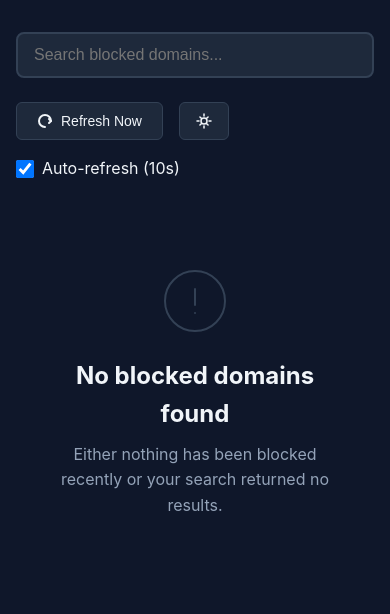
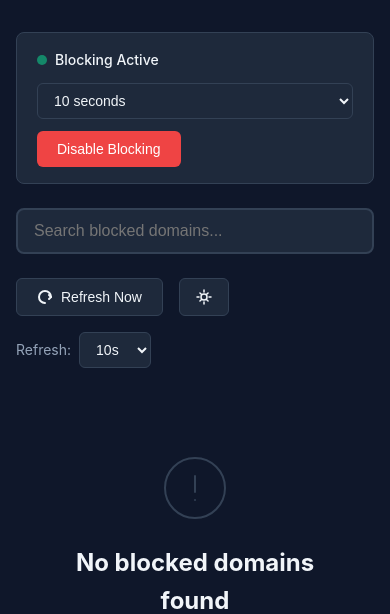
Before and after one commit to kiddcreole99/PiHoleEasyAdd, a Flask app: page / in a window 390 px wide. Shown: the part 173-787 px from the top of the page. Before the commit the page ends 684 px from the top, so only its background shows below. Run offline with Flask 3, Linux system fonts and the light colour scheme; data that the repository does not hold is empty.

Commit message:
Add refresh dropdown, disable blocking control, and Pi-hole v6 support
- Replace auto-refresh checkbox with dropdown (Live/10s/20s/30s/Off)
- Add blocking control UI with status indicator, countdown timer, and duration select
- Add GET/POST /api/blocking routes for Pi-hole v6 dns/blocking endpoint
- Update style.css with new blocking control and refresh dropdown styles

Co-Authored-By: Claude Sonnet 4.6 <noreply@anthropic.com>

```diff
--- a/app.py
+++ b/app.py
@@ -14,6 +14,7 @@ app = Flask(__name__)
 PIHOLE_HOST = os.getenv('PIHOLE_HOST', '192.168.1.2')
 PIHOLE_PASSWORD = os.getenv('PIHOLE_PASSWORD', '')
 MAX_ENTRIES = int(os.getenv('MAX_ENTRIES', '50'))
+QUERY_LIMIT = int(os.getenv('QUERY_LIMIT', '1000'))
 REFRESH_INTERVAL = int(os.getenv('REFRESH_INTERVAL', '10'))
 SESSION_REFRESH_MINUTES = int(os.getenv('SESSION_REFRESH_MINUTES', '30'))
 
@@ -180,7 +181,7 @@ def get_blocked_queries():
             'get',
             'queries',
             params={
-                'limit': 500  # Fetch more to ensure we get enough blocked queries
+                'limit': QUERY_LIMIT
             }
         )
 
@@ -310,6 +311,47 @@ def add_to_whitelist():
         }), 500
 
 
+@app.route('/api/blocking', methods=['GET'])
+def get_blocking_status():
+    """Get current Pi-hole blocking status"""
+    try:
+        response = make_api_request('get', 'dns/blocking', timeout=5)
+        if not response:
+            return jsonify({'success': False, 'error': 'Failed to connect'}), 500
+        if response.status_code == 200:
+            data = response.json()
+            return jsonify({
+                'success': True,
+                'blocking': data.get('blocking', True),
+                'timer': data.get('timer')
+            })
+        return jsonify({'success': False, 'error': f'API error: {response.status_code}'}), response.status_code
+    except Exception as e:
+        return jsonify({'success': False, 'error': str(e)}), 500
+
+
+@app.route('/api/blocking', methods=['POST'])
+def set_blocking():
+    """Enable or disable Pi-hole blocking"""
+    try:
+        data = request.get_json()
+        blocking = data.get('blocking', True)
+        timer = data.get('timer')
+
+        payload = {'blocking': blocking}
+        if timer is not None and not blocking:
+            payload['timer'] = int(timer)
+
+        response = make_api_request('post', 'dns/blocking', json=payload)
+        if not response:
+            return jsonify({'success': False, 'error': 'Failed to connect'}), 500
+        if response.status_code == 200:
+            return jsonify({'success': True, 'data': response.json()})
+        return jsonify({'success': False, 'error': f'API error: {response.status_code}'}), response.status_code
+    except Exception as e:
+        return jsonify({'success': False, 'error': str(e)}), 500
+
+
 @app.route('/api/health', methods=['GET'])
 def health_check():
     """Check if PiHole is reachable and authenticated"""
--- a/static/script.js
+++ b/static/script.js
@@ -1,9 +1,11 @@
 // State management
 let blockedDomains = [];
-let persistentDomains = []; // Maintains last 20 domains across refreshes
+let persistentDomains = [];
 let filteredDomains = [];
 let autoRefreshInterval = null;
 let isLoading = false;
+let blockingCountdownInterval = null;
+let blockingDisabledUntil = null;
 
 // DOM elements
 const blockedList = document.getElementById('blocked-list');
@@ -12,12 +14,19 @@ const emptyStateEl = document.getElementById('empty-state');
 const errorMessageEl = document.getElementById('error-message');
 const searchInput = document.getElementById('search-input');
 const refreshBtn = document.getElementById('refresh-btn');
-const autoRefreshToggle = document.getElementById('auto-refresh-toggle');
+const refreshSelect = document.getElementById('refresh-select');
 const themeToggle = document.getElementById('theme-toggle');
 const themeIconDark = document.getElementById('theme-icon-dark');
 const themeIconLight = document.getElementById('theme-icon-light');
 const connectionStatus = document.getElementById('connection-status');
 const entryCount = document.getElementById('entry-count');
+const disableDurationSelect = document.getElementById('disable-duration');
+const customDurationInput = document.getElementById('custom-duration');
+const disableBlockingBtn = document.getElementById('disable-blocking-btn');
+const enableBlockingBtn = document.getElementById('enable-blocking-btn');
+const blockingDot = document.getElementById('blocking-dot');
+const blockingText = document.getElementById('blocking-text');
+const blockingCountdown = document.getElementById('blocking-countdown');
 
 // Initialize app
 document.addEventListener('DOMContentLoaded', () => {
@@ -26,34 +35,36 @@ document.addEventListener('DOMContentLoaded', () => {
     fetchBlockedDomains();
     setupEventListeners();
     startAutoRefresh();
+    checkBlockingStatus();
 });
 
 // Setup event listeners
 function setupEventListeners() {
     searchInput.addEventListener('input', handleSearch);
     refreshBtn.addEventListener('click', handleRefresh);
-    autoRefreshToggle.addEventListener('change', handleAutoRefreshToggle);
+    refreshSelect.addEventListener('change', handleRefreshSelectChange);
     themeToggle.addEventListener('click', toggleTheme);
+    disableDurationSelect.addEventListener('change', handleDurationChange);
+    disableBlockingBtn.addEventListener('click', handleDisableBlocking);
+    enableBlockingBtn.addEventListener('click', handleEnableBlocking);
 }
 
-// Initialize theme from localStorage or default to dark
+// ── Theme ─────────────────────────────────────────────────────────────────────
+
 function initializeTheme() {
     const savedTheme = localStorage.getItem('theme') || 'dark';
     document.documentElement.setAttribute('data-theme', savedTheme);
     updateThemeIcon(savedTheme);
 }
 
-// Toggle between dark and light theme
 function toggleTheme() {
     const currentTheme = document.documentElement.getAttribute('data-theme') || 'dark';
     const newTheme = currentTheme === 'dark' ? 'light' : 'dark';
-
     document.documentElement.setAttribute('data-theme', newTheme);
     localStorage.setItem('theme', newTheme);
     updateThemeIcon(newTheme);
 }
 
-// Update theme icon based on current theme
 function updateThemeIcon(theme) {
     if (theme === 'dark') {
         themeIconDark.style.display = 'block';
@@ -64,12 +75,12 @@ function updateThemeIcon(theme) {
     }
 }
 
-// Check PiHole connection health
+// ── Connection & Health ───────────────────────────────────────────────────────
+
 async function checkHealth() {
     try {
         const response = await fetch('/api/health');
         const data = await response.json();
-
         if (data.pihole_reachable) {
             updateConnectionStatus('connected', 'Connected to PiHole');
         } else {
@@ -82,13 +93,13 @@ async function checkHealth() {
     }
 }
 
-// Update connection status indicator
 function updateConnectionStatus(status, text) {
     connectionStatus.className = `status-indicator ${status}`;
     connectionStatus.querySelector('.status-text').textContent = text;
 }
 
-// Fetch blocked domains from API
+// ── Blocked Domains ───────────────────────────────────────────────────────────
+
 async function fetchBlockedDomains() {
     if (isLoading) return;
 
@@ -102,11 +113,7 @@ async function fetchBlockedDomains() {
 
         if (result.success) {
             blockedDomains = result.data;
-
-            // Merge new domains with persistent list
             mergePersistentDomains(blockedDomains);
-
-            // Use persistent domains for display
             filteredDomains = [...persistentDomains];
             renderBlockedList();
             updateConnectionStatus('connected', 'Connected to PiHole');
@@ -123,80 +130,51 @@ async function fetchBlockedDomains() {
     }
 }
 
-// Merge new domains with persistent list, keeping last 20
 function mergePersistentDomains(newDomains) {
-    // Create a map of existing domains for quick lookup
     const domainMap = new Map();
-
-    // Add existing persistent domains to map
-    persistentDomains.forEach(item => {
-        domainMap.set(item.domain, item);
-    });
-
-    // Add or update with new domains
+    persistentDomains.forEach(item => { domainMap.set(item.domain, item); });
     newDomains.forEach(item => {
         const existing = domainMap.get(item.domain);
-        // Keep the entry with the latest timestamp and highest count
         if (!existing || item.latest_timestamp > existing.latest_timestamp) {
             domainMap.set(item.domain, {
                 ...item,
                 count: existing ? Math.max(item.count, existing.count) : item.count
             });
         } else if (existing) {
-            // Update count if timestamp is same but count increased
             existing.count = Math.max(item.count, existing.count);
         }
     });
-
-    // Convert back to array, sort by timestamp, keep only 20 most recent
     persistentDomains = Array.from(domainMap.values())
         .sort((a, b) => b.latest_timestamp - a.latest_timestamp)
         .slice(0, 20);
 }
 
-// Handle search/filter
-function handleSearch(e) {
-    const searchTerm = e.target.value.toLowerCase().trim();
+// ── Refresh Control ───────────────────────────────────────────────────────────
 
-    if (searchTerm === '') {
-        filteredDomains = [...persistentDomains];
-    } else {
-        filteredDomains = persistentDomains.filter(item =>
-            item.domain.toLowerCase().includes(searchTerm)
-        );
+function handleRefreshSelectChange() {
+    stopAutoRefresh();
+    const val = parseInt(refreshSelect.value);
+    if (val > 0) {
+        startAutoRefresh(val * 1000);
     }
-
-    renderBlockedList();
 }
 
-// Handle manual refresh
 function handleRefresh() {
     fetchBlockedDomains();
 }
 
-// Handle auto-refresh toggle
-function handleAutoRefreshToggle(e) {
-    if (e.target.checked) {
-        startAutoRefresh();
-    } else {
-        stopAutoRefresh();
-    }
+function startAutoRefresh(intervalMs) {
+    if (autoRefreshInterval) clearInterval(autoRefreshInterval);
+    const ms = intervalMs !== undefined ? intervalMs : (() => {
+        const val = parseInt(refreshSelect.value);
+        return val > 0 ? val * 1000 : null;
+    })();
+    if (!ms) return;
+    autoRefreshInterval = setInterval(() => {
+        if (!isLoading) fetchBlockedDomains();
+    }, ms);
 }
 
-// Start auto-refresh
-function startAutoRefresh() {
-    if (autoRefreshInterval) {
-        clearInterval(autoRefreshInterval);
-    }
-
-    autoRefreshInterval = setInterval(() => {
-        if (!isLoading) {
-            fetchBlockedDomains();
-        }
-    }, REFRESH_INTERVAL);
-}
-
-// Stop auto-refresh
 function stopAutoRefresh() {
     if (autoRefreshInterval) {
         clearInterval(autoRefreshInterval);
@@ -204,7 +182,166 @@ function stopAutoRefresh() {
     }
 }
 
-// Render blocked domains list
+// ── Blocking Control ──────────────────────────────────────────────────────────
+
+async function checkBlockingStatus() {
+    try {
+        const response = await fetch('/api/blocking');
+        const data = await response.json();
+        if (data.success) {
+            updateBlockingUI(data.blocking, data.timer);
+        }
+    } catch (e) {
+        // Silently fail — blocking status is non-critical
+    }
+}
+
+function updateBlockingUI(isBlocking, timer) {
+    if (isBlocking) {
+        blockingDot.className = 'blocking-dot active';
+        blockingText.textContent = 'Blocking Active';
+        blockingCountdown.style.display = 'none';
+        disableBlockingBtn.style.display = 'inline-flex';
+        enableBlockingBtn.style.display = 'none';
+        clearBlockingCountdown();
+    } else {
+        blockingDot.className = 'blocking-dot disabled';
+        blockingText.textContent = 'Blocking Disabled';
+        disableBlockingBtn.style.display = 'none';
+        enableBlockingBtn.style.display = 'inline-flex';
+
+        // Start countdown if we have timer info
+        if (timer && timer.delay) {
+            const endsAt = (timer.started + timer.delay) * 1000;
+            startBlockingCountdown(endsAt);
+        } else if (blockingDisabledUntil) {
+            startBlockingCountdown(blockingDisabledUntil);
+        } else {
+            blockingCountdown.style.display = 'none';
+        }
+    }
+}
+
+function startBlockingCountdown(endsAtMs) {
+    clearBlockingCountdown();
+    blockingCountdown.style.display = 'inline';
+    blockingDisabledUntil = endsAtMs;
+
+    function tick() {
+        const remaining = Math.max(0, Math.ceil((endsAtMs - Date.now()) / 1000));
+        if (remaining <= 0) {
+            blockingCountdown.style.display = 'none';
+            clearBlockingCountdown();
+            blockingDisabledUntil = null;
+            // Re-check status — Pi-hole should have re-enabled by now
+            setTimeout(checkBlockingStatus, 1000);
+            return;
+        }
+        const m = Math.floor(remaining / 60);
+        const s = remaining % 60;
+        blockingCountdown.textContent = m > 0
+            ? `(re-enables in ${m}m ${s}s)`
+            : `(re-enables in ${s}s)`;
+    }
+
+    tick();
+    blockingCountdownInterval = setInterval(tick, 1000);
+}
+
+function clearBlockingCountdown() {
+    if (blockingCountdownInterval) {
+        clearInterval(blockingCountdownInterval);
+        blockingCountdownInterval = null;
+    }
+}
+
+function handleDurationChange() {
+    if (disableDurationSelect.value === 'custom') {
+        customDurationInput.style.display = 'inline-block';
+        customDurationInput.focus();
+    } else {
+        customDurationInput.style.display = 'none';
+    }
+}
+
+async function handleDisableBlocking() {
+    let seconds;
+    if (disableDurationSelect.value === 'custom') {
+        seconds = parseInt(customDurationInput.value);
+        if (!seconds || seconds < 1) {
+            showToast('Please enter a valid number of seconds.', 'error');
+            return;
+        }
+    } else {
+        seconds = parseInt(disableDurationSelect.value);
+    }
+
+    disableBlockingBtn.disabled = true;
+    disableBlockingBtn.textContent = 'Disabling...';
+
+    try {
+        const response = await fetch('/api/blocking', {
+            method: 'POST',
+            headers: { 'Content-Type': 'application/json' },
+            body: JSON.stringify({ blocking: false, timer: seconds })
+        });
+        const result = await response.json();
+
+        if (result.success) {
+            blockingDisabledUntil = Date.now() + (seconds * 1000);
+            updateBlockingUI(false, null);
+            const label = seconds < 60 ? `${seconds}s` : `${seconds / 60}m`;
+            showToast(`Blocking disabled for ${label}`, 'warning');
+        } else {
+            showToast(`Failed to disable blocking: ${result.error}`, 'error');
+        }
+    } catch (e) {
+        showToast('Failed to disable blocking.', 'error');
+    } finally {
+        disableBlockingBtn.disabled = false;
+        disableBlockingBtn.textContent = 'Disable Blocking';
+    }
+}
+
+async function handleEnableBlocking() {
+    enableBlockingBtn.disabled = true;
+    enableBlockingBtn.textContent = 'Enabling...';
+
+    try {
+        const response = await fetch('/api/blocking', {
+            method: 'POST',
+            headers: { 'Content-Type': 'application/json' },
+            body: JSON.stringify({ blocking: true })
+        });
+        const result = await response.json();
+
+        if (result.success) {
+            blockingDisabledUntil = null;
+            updateBlockingUI(true, null);
+            showToast('Blocking re-enabled.', 'success');
+        } else {
+            showToast(`Failed to enable blocking: ${result.error}`, 'error');
+        }
+    } catch (e) {
+        showToast('Failed to enable blocking.', 'error');
+    } finally {
+        enableBlockingBtn.disabled = false;
+        enableBlockingBtn.textContent = 'Re-enable Now';
+    }
+}
+
+// ── Search ────────────────────────────────────────────────────────────────────
+
+function handleSearch(e) {
+    const searchTerm = e.target.value.toLowerCase().trim();
+    filteredDomains = searchTerm === ''
+        ? [...persistentDomains]
+        : persistentDomains.filter(item => item.domain.toLowerCase().includes(searchTerm));
+    renderBlockedList();
+}
+
+// ── Render ────────────────────────────────────────────────────────────────────
+
 function renderBlockedList() {
     entryCount.textContent = filteredDomains.length;
 
@@ -243,12 +380,12 @@ function renderBlockedList() {
     `).join('');
 }
 
-// Add domain to whitelist
+// ── Whitelist ─────────────────────────────────────────────────────────────────
+
 async function addToWhitelist(domain) {
     const itemEl = document.querySelector(`[data-domain="${domain}"]`);
     if (!itemEl) return;
 
-    // Disable button and add loading state
     const button = itemEl.querySelector('.btn-allow');
     button.disabled = true;
     button.textContent = 'Adding...';
@@ -257,27 +394,18 @@ async function addToWhitelist(domain) {
     try {
         const response = await fetch('/api/whitelist', {
             method: 'POST',
-            headers: {
-                'Content-Type': 'application/json',
-            },
+            headers: { 'Content-Type': 'application/json' },
             body: JSON.stringify({ domain }),
         });
-
         const result = await response.json();
 
         if (result.success) {
             showToast(`Successfully whitelisted: ${domain}`, 'success');
-
-            // Remove from all lists
             blockedDomains = blockedDomains.filter(item => item.domain !== domain);
             persistentDomains = persistentDomains.filter(item => item.domain !== domain);
             filteredDomains = filteredDomains.filter(item => item.domain !== domain);
-
-            // Animate out and remove
             itemEl.style.animation = 'fadeOut 0.3s ease-out';
-            setTimeout(() => {
-                renderBlockedList();
-            }, 300);
+            setTimeout(() => { renderBlockedList(); }, 300);
         } else {
             showToast(`Failed to whitelist: ${result.error}`, 'error');
             button.disabled = false;
@@ -292,84 +420,61 @@ async function addToWhitelist(domain) {
     }
 }
 
-// Show loading state
+// ── Utilities ─────────────────────────────────────────────────────────────────
+
 function showLoading(show) {
     loadingEl.style.display = show ? 'block' : 'none';
     refreshBtn.disabled = show;
 }
 
-// Show error message
 function showError(message) {
     errorMessageEl.textContent = message;
     errorMessageEl.style.display = 'block';
 }
 
-// Hide error message
 function hideError() {
     errorMessageEl.style.display = 'none';
 }
 
-// Show toast notification
 function showToast(message, type = 'success') {
     const toast = document.createElement('div');
     toast.className = `toast ${type}`;
     toast.textContent = message;
-
     document.body.appendChild(toast);
-
     setTimeout(() => {
         toast.style.animation = 'slideOut 0.3s ease-in';
-        setTimeout(() => {
-            document.body.removeChild(toast);
-        }, 300);
+        setTimeout(() => { document.body.removeChild(toast); }, 300);
     }, 3000);
 }
 
-// Format timestamp
 function formatTimestamp(timestamp) {
     if (!timestamp) return 'Unknown';
-
     const date = new Date(timestamp * 1000);
     const now = new Date();
     const diffMs = now - date;
     const diffMins = Math.floor(diffMs / 60000);
     const diffHours = Math.floor(diffMs / 3600000);
     const diffDays = Math.floor(diffMs / 86400000);
-
     if (diffMins < 1) return 'Just now';
     if (diffMins < 60) return `${diffMins}m ago`;
     if (diffHours < 24) return `${diffHours}h ago`;
     if (diffDays < 7) return `${diffDays}d ago`;
-
     return date.toLocaleDateString();
 }
 
-// Escape HTML to prevent XSS
 function escapeHtml(text) {
-    const map = {
-        '&': '&amp;',
-        '<': '&lt;',
-        '>': '&gt;',
-        '"': '&quot;',
-        "'": '&#039;'
-    };
+    const map = { '&': '&amp;', '<': '&lt;', '>': '&gt;', '"': '&quot;', "'": '&#039;' };
     return text.replace(/[&<>"']/g, m => map[m]);
 }
 
-// Add fadeOut animation
+// Animations
 const style = document.createElement('style');
 style.textContent = `
     @keyframes fadeOut {
-        to {
-            opacity: 0;
-            transform: translateX(20px);
-        }
+        to { opacity: 0; transform: translateX(20px); }
     }
     @keyframes slideOut {
-        to {
-            transform: translateX(100%);
-            opacity: 0;
-        }
+        to { transform: translateX(100%); opacity: 0; }
     }
 `;
 document.head.appendChild(style);
--- a/static/style.css
+++ b/static/style.css
@@ -163,18 +163,33 @@ h1 {
     cursor: not-allowed;
 }
 
-.auto-refresh-toggle {
+/* Refresh control dropdown */
+.refresh-control {
     display: flex;
     align-items: center;
     gap: 0.5rem;
-    cursor: pointer;
-    user-select: none;
 }
 
-.auto-refresh-toggle input[type="checkbox"] {
-    width: 18px;
-    height: 18px;
+.refresh-label {
+    font-size: 0.875rem;
+    color: var(--text-secondary);
+    white-space: nowrap;
+}
+
+.refresh-select {
+    padding: 0.5rem 0.75rem;
+    font-size: 0.875rem;
+    border: 1px solid var(--border-color);
+    border-radius: 6px;
+    background: var(--card-bg);
+    color: var(--text-primary);
     cursor: pointer;
+    transition: border-color 0.2s;
+}
+
+.refresh-select:focus {
+    outline: none;
+    border-color: var(--primary-color);
 }
 
 .theme-toggle {
@@ -352,6 +367,126 @@ h1 {
     border-left-color: var(--danger-color);
 }
 
+.toast.warning {
+    border-left-color: #f59e0b;
+}
+
+/* Blocking control section */
+.blocking-control {
+    background: var(--card-bg);
+    border: 1px solid var(--border-color);
+    border-radius: 8px;
+    padding: 1rem 1.25rem;
+    margin-bottom: 1.5rem;
+    display: flex;
+    flex-direction: column;
+    gap: 0.75rem;
+}
+
+.blocking-status-row {
+    display: flex;
+    align-items: center;
+    gap: 1rem;
+    flex-wrap: wrap;
+}
+
+.blocking-indicator {
+    display: flex;
+    align-items: center;
+    gap: 0.5rem;
+    font-size: 0.875rem;
+    font-weight: 500;
+}
+
+.blocking-dot {
+    width: 10px;
+    height: 10px;
+    border-radius: 50%;
+    background: var(--text-secondary);
+}
+
+.blocking-dot.active {
+    background: var(--success-color);
+    animation: pulse 2s ease-in-out infinite;
+}
+
+.blocking-dot.disabled {
+    background: var(--danger-color);
+    animation: none;
+}
+
+.blocking-countdown {
+    font-size: 0.8rem;
+    color: var(--text-secondary);
+}
+
+.blocking-actions {
+    display: flex;
+    align-items: center;
+    gap: 0.75rem;
+    flex-wrap: wrap;
+}
+
+.duration-select {
+    padding: 0.5rem 0.75rem;
+    font-size: 0.875rem;
+    border: 1px solid var(--border-color);
+    border-radius: 6px;
+    background: var(--card-bg);
+    color: var(--text-primary);
+    cursor: pointer;
+    transition: border-color 0.2s;
+}
+
+.duration-select:focus {
+    outline: none;
+    border-color: var(--primary-color);
+}
+
+.custom-duration-input {
+    width: 90px;
+    padding: 0.5rem 0.75rem;
+    font-size: 0.875rem;
+    border: 1px solid var(--border-color);
+    border-radius: 6px;
+    background: var(--card-bg);
+    color: var(--text-primary);
+    transition: border-color 0.2s;
+}
+
+.custom-duration-input:focus {
+    outline: none;
+    border-color: var(--primary-color);
+}
+
+.btn-danger {
+    background: var(--danger-color);
+    color: white;
+}
+
+.btn-danger:hover:not(:disabled) {
+    background: #dc2626;
+}
+
+.btn-danger:disabled {
+    opacity: 0.6;
+    cursor: not-allowed;
+}
+
+.btn-success {
+    background: var(--success-color);
+    color: white;
+}
+
+.btn-success:hover:not(:disabled) {
+    background: var(--success-hover);
+}
+
+.btn-success:disabled {
+    opacity: 0.6;
+    cursor: not-allowed;
+}
+
 @keyframes slideIn {
     from {
         transform: translateX(100%);
@@ -391,4 +526,14 @@ h1 {
         left: 1rem;
         bottom: 1rem;
     }
+
+    .blocking-actions {
+        flex-direction: column;
+        align-items: flex-start;
+    }
+
+    .duration-select,
+    .custom-duration-input {
+        width: 100%;
+    }
 }
--- a/templates/index.html
+++ b/templates/index.html
@@ -20,6 +20,29 @@
             </div>
         </header>
 
+        <!-- Blocking Control -->
+        <div class="blocking-control" id="blocking-control">
+            <div class="blocking-status-row">
+                <span class="blocking-indicator" id="blocking-indicator">
+                    <span class="blocking-dot" id="blocking-dot"></span>
+                    <span id="blocking-text">Checking...</span>
+                </span>
+                <span id="blocking-countdown" class="blocking-countdown" style="display:none;"></span>
+            </div>
+            <div class="blocking-actions">
+                <select id="disable-duration" class="duration-select">
+                    <option value="10">10 seconds</option>
+                    <option value="30">30 seconds</option>
+                    <option value="300">5 minutes</option>
+                    <option value="custom">Custom...</option>
+                </select>
+                <input type="number" id="custom-duration" class="custom-duration-input" placeholder="Seconds" min="1" style="display:none;">
+                <button id="disable-blocking-btn" class="btn btn-danger">Disable Blocking</button>
+                <button id="enable-blocking-btn" class="btn btn-success" style="display:none;">Re-enable Now</button>
+            </div>
+        </div>
+
+        <!-- Search -->
         <div class="search-container">
             <input
                 type="text"
@@ -48,10 +71,16 @@
                     </svg>
                 </button>
             </div>
-            <label class="auto-refresh-toggle">
-                <input type="checkbox" id="auto-refresh-toggle" checked>
-                <span>Auto-refresh ({{ refresh_interval }}s)</span>
-            </label>
+            <div class="refresh-control">
+                <label class="refresh-label" for="refresh-select">Refresh:</label>
+                <select id="refresh-select" class="refresh-select">
+                    <option value="2">Live</option>
+                    <option value="10" selected>10s</option>
+                    <option value="20">20s</option>
+                    <option value="30">30s</option>
+                    <option value="0">Off</option>
+                </select>
+            </div>
         </div>
 
         <div id="error-message" class="error-message" style="display: none;"></div>
```
